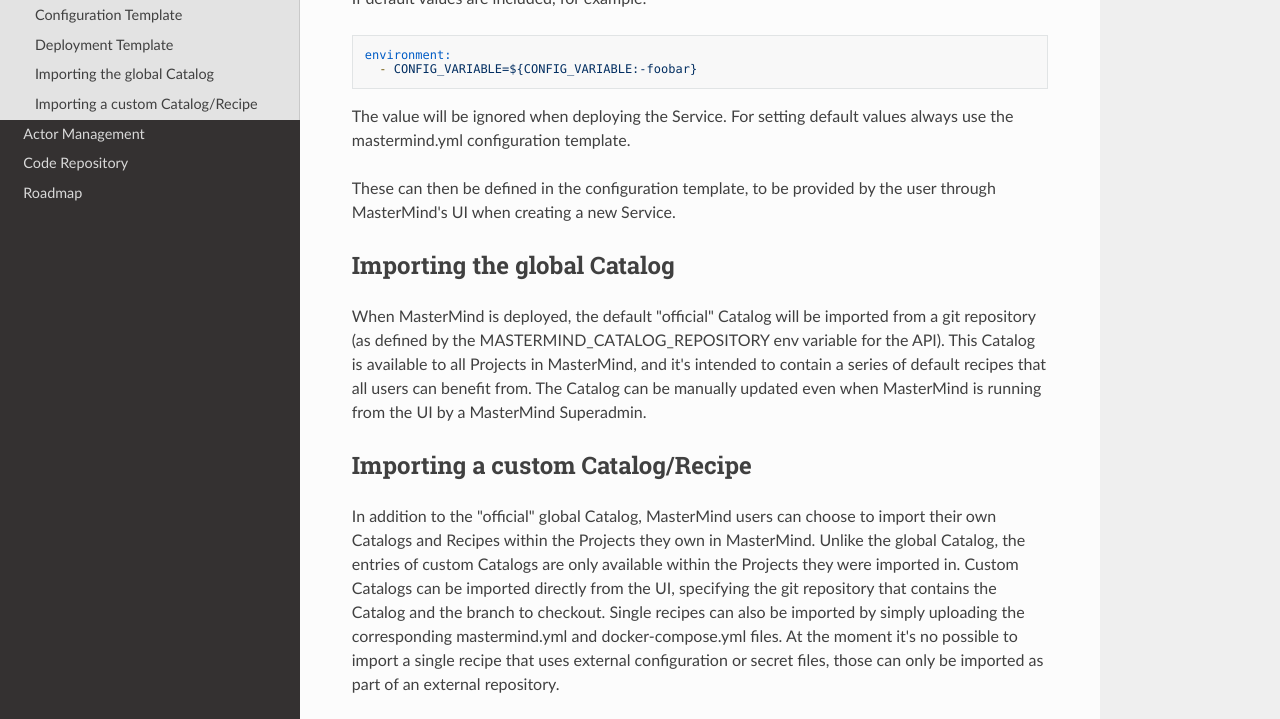
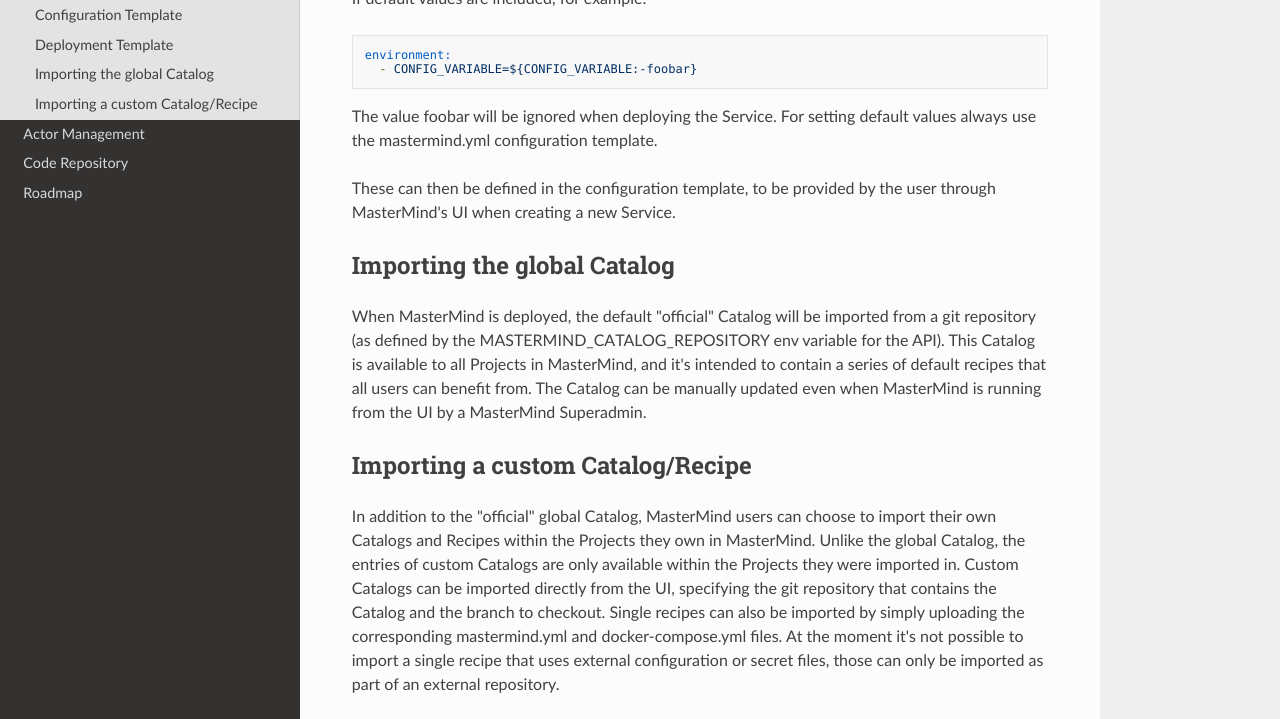
Before and after one commit to martel-innovate/MasterMind, an MkDocs documentation site: the page built from docs/admin/catalog.md, in a window 1280 px wide and 1400 px high, scrolled down 2137 px. Shown: the part 550-1269 px from the top of the window. Built offline with MkDocs 1.6.1, drawn with Linux system fonts in a browser that asks for light colours; nearby versions of some CDN libraries; comment, search, counter and statistics services are not loaded; old or Windows-style settings are respelled for this version of MkDocs.

Commit message:
minor syntax fixes

````diff
--- a/docs/admin/catalog.md
+++ b/docs/admin/catalog.md
@@ -123,8 +123,8 @@ environment:
   - CONFIG_VARIABLE=${CONFIG_VARIABLE:-foobar}
 ```
 
-The value will be ignored when deploying the Service. For setting default values
-always use the mastermind.yml configuration template.
+The value foobar will be ignored when deploying the Service. For setting default
+values always use the mastermind.yml configuration template.
 
 These can then be defined in the configuration template, to be provided by the
 user through MasterMind's UI when creating a new Service.
@@ -149,6 +149,6 @@ within the Projects they were imported in.
 Custom Catalogs can be imported directly from the UI, specifying the git
 repository that contains the Catalog and the branch to checkout. Single recipes
 can also be imported by simply uploading the corresponding mastermind.yml and
-docker-compose.yml files. At the moment it's no possible to import a single
+docker-compose.yml files. At the moment it's not possible to import a single
 recipe that uses external configuration or secret files, those can only be
 imported as part of an external repository.
````
Also changed, not shown: docs/admin/installation.md (+1 -2 lines).
